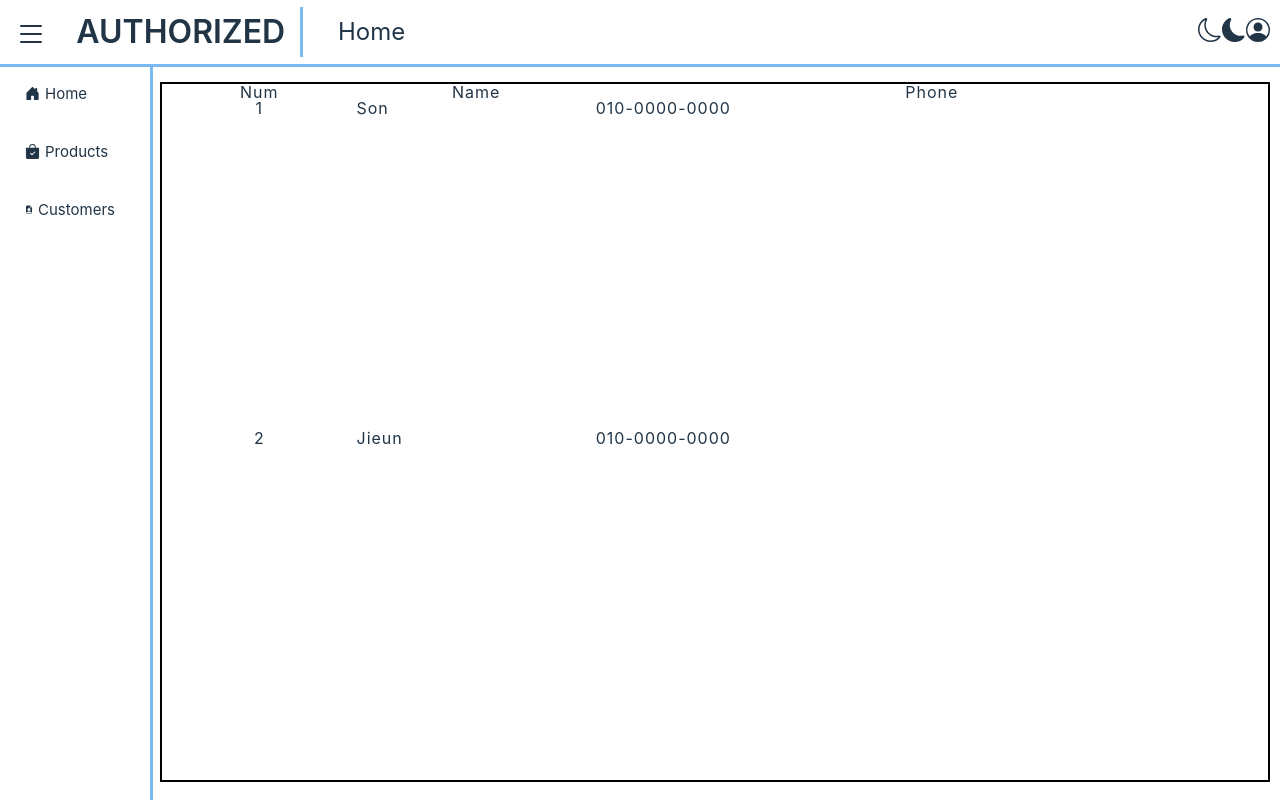
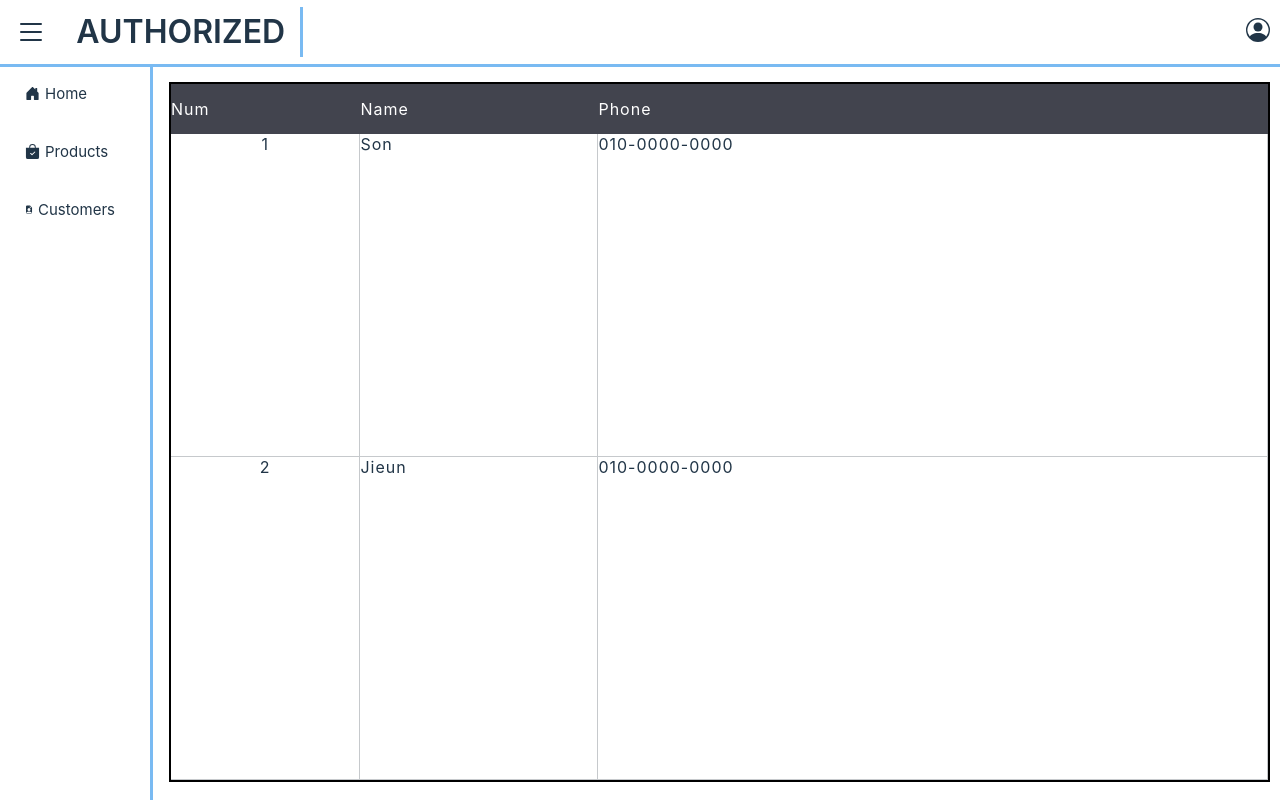
Before and after one commit to handje/admin_project, a React app: page /product in a window 1280 px wide. Built offline with nearby package versions, Linux system fonts and the light colour scheme; the HTML template or start-up script is replaced by a standard one.

Commit message:
button-event

```diff
--- a/src/components/common/Table.tsx
+++ b/src/components/common/Table.tsx
@@ -3,14 +3,14 @@ import styled from "styled-components";
 const Table = () => {
   return (
     <StyledTable>
-      <thead>
+      <Head>
         <tr>
           <th>Num</th>
           <th>Name</th>
           <th>Phone</th>
         </tr>
-      </thead>
-      <tbody>
+      </Head>
+      <Body>
         <tr>
           <th>1</th>
           <td>Son</td>
@@ -21,7 +21,7 @@ const Table = () => {
           <td>Jieun</td>
           <td>010-0000-0000</td>
         </tr>
-      </tbody>
+      </Body>
     </StyledTable>
   );
 };
@@ -32,7 +32,29 @@ const StyledTable = styled.table`
   width: 100%;
   height: 95%;
   margin: auto;
-  border-collapse: collapse;
+  border-collapse: separate;
   border: 2px solid black;
   letter-spacing: 1px;
 `;
+
+const Head = styled.thead`
+  line-height: 50px;
+  background: #42444e;
+  & > tr > th {
+    background: #42444e;
+    color: #fff;
+    text-align: left;
+  }
+`;
+
+const Body = styled.tbody`
+  line-height: 20px;
+  & > tr {
+    height: 10%;
+  }
+  & > tr > th,
+  td {
+    border-right: 1px solid #c6c9cc;
+    border-bottom: 1px solid #c6c9cc;
+  }
+`;
--- a/src/components/layout/Header.tsx
+++ b/src/components/layout/Header.tsx
@@ -1,18 +1,18 @@
 import { useContext } from "react";
 import styled from "styled-components";
-import { BsList, BsMoon, BsMoonFill } from "react-icons/bs";
+import { BsList } from "react-icons/bs";
 
 import { UserIcon } from "../user";
 import { TitleContext } from "../../store/TitleContext";
 
-const Header = () => {
+const Header = ({ onNavOpen }: { onNavOpen: () => void }) => {
   const { title } = useContext(TitleContext);
   return (
     <StyledHeader>
       <LeftHeader>
-        <button>
-          <NavIcon />
-        </button>
+        <>
+          <NavIcon onClick={onNavOpen} />
+        </>
         <h1>AUTHORIZED</h1>
       </LeftHeader>
       <SectionTitle>
@@ -20,8 +20,6 @@ const Header = () => {
       </SectionTitle>
       <IconContainer>
         <Icons>
-          <BsMoon />
-          <BsMoonFill />
           <UserIcon />
         </Icons>
       </IconContainer>
@@ -61,6 +59,7 @@ const LeftHeader = styled.div`
 
 const NavIcon = styled(BsList)`
   font-size: 2rem;
+  cursor: pointer;
 `;
 
 const SectionTitle = styled.div`
--- a/src/components/layout/Layout.tsx
+++ b/src/components/layout/Layout.tsx
@@ -1,3 +1,4 @@
+import { useState } from "react";
 import { Outlet } from "react-router-dom";
 import styled from "styled-components";
 
@@ -5,11 +6,16 @@ import Header from "./Header";
 import Nav from "./Nav";
 
 const Layout = () => {
+  const [isNavOpen, setIsNavOpen] = useState(true);
+
+  const handleNavOpen = () => {
+    setIsNavOpen(!isNavOpen);
+  };
   return (
     <>
       <Container>
-        <Header />
-        <Nav />
+        <Header onNavOpen={handleNavOpen} />
+        {isNavOpen ? <Nav /> : null}
         <Content>
           <Outlet />
         </Content>
@@ -27,7 +33,7 @@ const Container = styled.div`
 `;
 const Content = styled.div`
   width: 100%;
-  padding: 64px 10px 0 0;
+  padding: 64px 10px 0 10px;
   display: flex;
 `;
 export default Layout;
--- a/src/components/user/Info.tsx
+++ b/src/components/user/Info.tsx
@@ -1,33 +1,44 @@
-import { forwardRef, useImperativeHandle, useRef } from "react";
+import { useEffect, useRef } from "react";
 import styled from "styled-components";
-const Modal = styled.dialog`
-  width: 500px;
-  height: 300px;
-  display: flex;
-  flex-direction: column;
-  align-items: center;
-  position: fixed;
-  top: 30%;
-`;
-const Info = forwardRef<HTMLDialogElement>(({ title }, ref) => {
+
+interface ModalProps {
+  open: boolean;
+  onClose: () => void;
+}
+
+const Info = ({ open, onClose }: ModalProps) => {
+  const dialog = useRef<HTMLDialogElement>(null);
+  console.log(open);
+  useEffect(() => {
+    if (open) {
+      if (dialog.current === null) return;
+      console.log("open");
+      dialog.current.showModal();
+    } else {
+      if (dialog.current === null) return;
+      dialog.current.close();
+    }
+  }, [open]);
+
   return (
-    <dialog ref={ref}>
+    <dialog ref={dialog} onClose={onClose}>
+      <Header>
+        <h2>User</h2>
+        <button onClick={onClose}>X</button>
+      </Header>
       <div>
-        <button
-          onClick={() => {
-            ref.current.close();
-          }}
-        >
-          X
-        </button>
-        <h2>Info</h2>
-      </div>
-      <div>
-        <p>This is user's info</p>
-        <p>This is user's info</p>
+        <p>NAME : Admin</p>
+        <p>DEPT : DEV</p>
+        <p>NUM : 000000000</p>
+        <p>EMAIL : aaa@gamil.com</p>
       </div>
     </dialog>
   );
-});
-
+};
+const Header = styled.div`
+  width: 100%;
+  display: flex;
+  justify-content: space-between;
+  margin-bottom: 50px;
+`;
 export default Info;
--- a/src/components/user/UserIcon.tsx
+++ b/src/components/user/UserIcon.tsx
@@ -1,20 +1,22 @@
-import { useRef } from "react";
+import { useState } from "react";
 import { BsPersonCircle } from "react-icons/bs";
 
-import { Info } from ".";
+import Info from "./Info.tsx";
 
 const UserIcon = () => {
-  const dialogRef = useRef<HTMLDialogElement>(null);
-
-  const openDialog = () => {
-    if (dialogRef.current === null) return;
-    dialogRef.current.showModal();
+  const [isUserModalOpen, setIsUSerModalOpen] = useState(false);
+  console.log(isUserModalOpen);
+  const handleOpenModal = () => {
+    setIsUSerModalOpen(true);
   };
 
+  const handleCloseModal = () => {
+    setIsUSerModalOpen(false);
+  };
   return (
     <>
-      <Info ref={dialogRef} />
-      <button onClick={openDialog}>
+      <Info open={isUserModalOpen} onClose={handleCloseModal} />
+      <button onClick={handleOpenModal}>
         <BsPersonCircle />
       </button>
     </>
--- a/src/store/TitleContext.tsx
+++ b/src/store/TitleContext.tsx
@@ -6,7 +6,7 @@ interface titleContext {
 }
 
 export const TitleContext = createContext<titleContext>({
-  title: "home",
+  title: "",
   handleChangeTitle: () => {},
 });
 
@@ -15,7 +15,7 @@ export const TitleContextProvider = ({
 }: {
   children: React.ReactNode;
 }) => {
-  const [title, setTitle] = useState<string>("Home");
+  const [title, setTitle] = useState<string>("");
 
   const handleChangeTitle = (selected: string): void => {
     setTitle(selected);
```
